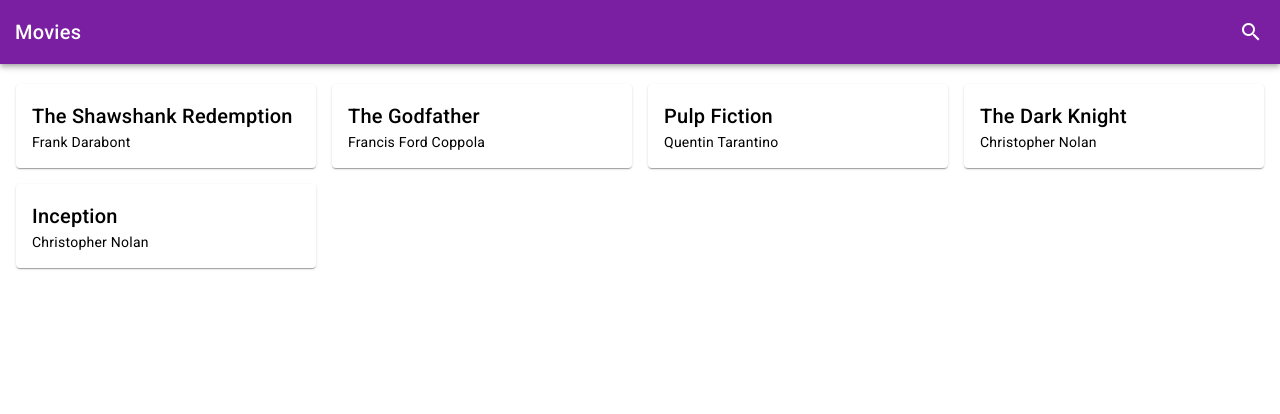
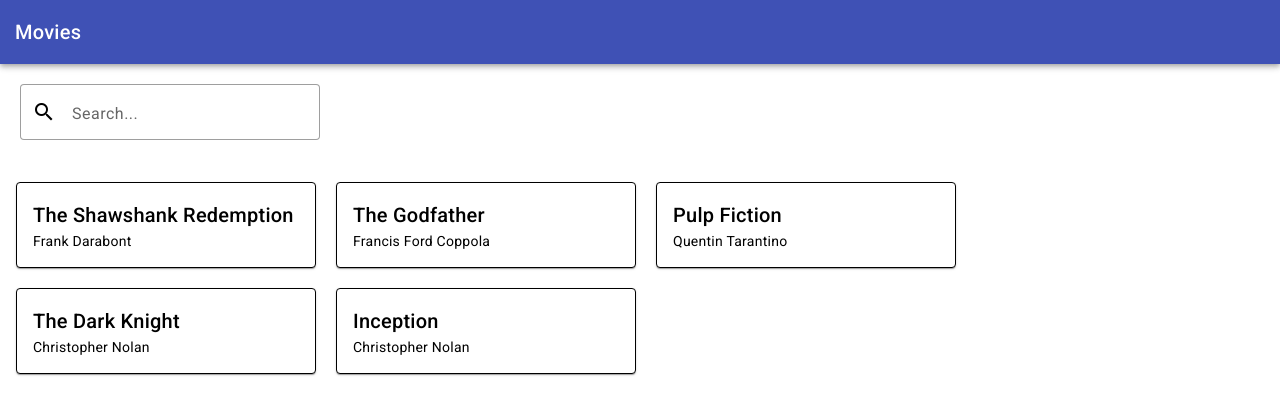
Before and after one commit to BogdanKostadinov/MoviesApp, an Angular app: page / in a window 1280 px wide. Shown: the top 414 px of the page. Built offline with nearby package versions, Linux system fonts and the light colour scheme.

Commit message:
search bar and fixing global scss style

```diff
--- a/angular.json
+++ b/angular.json
@@ -27,17 +27,12 @@
             "outputPath": "dist/movies-app",
             "index": "src/index.html",
             "browser": "src/main.ts",
-            "polyfills": [
-              "zone.js"
-            ],
+            "polyfills": ["zone.js"],
             "tsConfig": "tsconfig.app.json",
             "inlineStyleLanguage": "scss",
-            "assets": [
-              "src/favicon.ico",
-              "src/assets"
-            ],
+            "assets": ["src/favicon.ico", "src/assets"],
             "styles": [
-              "@angular/material/prebuilt-themes/purple-green.css",
+              "node_modules/@angular/material/prebuilt-themes/indigo-pink.css",
               "src/styles.scss"
             ],
             "scripts": []
@@ -87,18 +82,12 @@
         "test": {
           "builder": "@angular-devkit/build-angular:karma",
           "options": {
-            "polyfills": [
-              "zone.js",
-              "zone.js/testing"
-            ],
+            "polyfills": ["zone.js", "zone.js/testing"],
             "tsConfig": "tsconfig.spec.json",
             "inlineStyleLanguage": "scss",
-            "assets": [
-              "src/favicon.ico",
-              "src/assets"
-            ],
+            "assets": ["src/favicon.ico", "src/assets"],
             "styles": [
-              "@angular/material/prebuilt-themes/purple-green.css",
+              "node_modules/@angular/material/prebuilt-themes/indigo-pink.css",
               "src/styles.scss"
             ],
             "scripts": []
@@ -107,18 +96,13 @@
         "lint": {
           "builder": "@angular-eslint/builder:lint",
           "options": {
-            "lintFilePatterns": [
-              "src/**/*.ts",
-              "src/**/*.html"
-            ]
+            "lintFilePatterns": ["src/**/*.ts", "src/**/*.html"]
           }
         }
       }
     }
   },
   "cli": {
-    "schematicCollections": [
-      "angular-eslint"
-    ]
+    "schematicCollections": ["angular-eslint"]
   }
 }
--- a/src/app/app.component.html
+++ b/src/app/app.component.html
@@ -1,3 +1,4 @@
+<app-toolbar></app-toolbar>
 <app-movie></app-movie>
 
 <router-outlet />
--- a/src/app/movie/movie.component.html
+++ b/src/app/movie/movie.component.html
@@ -1,7 +1,20 @@
-<app-toolbar [list]="listOfMovieTitles"></app-toolbar>
+<mat-form-field class="search-bar" appearance="outline">
+  <mat-label>Search...</mat-label>
+  <mat-icon matPrefix>search</mat-icon>
+  <input matInput type="text" [(ngModel)]="searchValue" (keyup)="filterMovies()" />
+  <button
+    *ngIf="searchValue"
+    matSuffix
+    mat-icon-button
+    aria-label="Clear"
+    (click)="clearSearch()"
+  >
+    <mat-icon>close</mat-icon>
+  </button>
+</mat-form-field>
 
 <div class="movies-container">
-  <div *ngFor="let movie of movies" class="movie-card">
+  <div *ngFor="let movie of filteredMovies" class="movie-card">
     <mat-card>
       <mat-card-header>
         <mat-card-title>{{ movie.title }}</mat-card-title>
--- a/src/app/movie/movie.component.scss
+++ b/src/app/movie/movie.component.scss
@@ -1,17 +1,25 @@
 mat-card {
   background-color: white;
+  border: 1px solid black;
 }
 
 .movies-container {
-  margin-top: 20px;
   display: flex;
   flex-wrap: wrap;
-  gap: 16px;
+  gap: 20px;
   padding: 0 16px;
 }
 
 .movie-card {
   max-width: 300px;
+  min-width: 200px;
   flex: 1 1 calc(33.333% - 32px);
   box-sizing: border-box;
 }
+
+.search-bar {
+  padding: 20px;
+  min-width: 150px;
+  max-width: 300px;
+  width: 100%;
+}
--- a/src/app/movie/movie.component.ts
+++ b/src/app/movie/movie.component.ts
@@ -9,13 +9,26 @@ import { MovieService } from '../shared/services/movie.service';
 })
 export class MovieComponent implements OnInit {
   movies: Movie[] = [];
-  listOfMovieTitles: string[] = [];
+  filteredMovies: Movie[] = [];
+  searchValue = '';
   constructor(private movieService: MovieService) {}
 
   ngOnInit(): void {
-    this.movieService.getMovies().subscribe((movies) => {
-      this.movies = movies;
-    });
-    this.listOfMovieTitles = this.movies.map((movie) => movie.title);
+    this.movieService
+      .getMovies()
+      .subscribe((movies) => (this.filteredMovies = this.movies = movies));
+  }
+
+  filterMovies() {
+    this.filteredMovies = this.searchValue
+      ? this.movies.filter((movie) =>
+          movie.title.toLowerCase().includes(this.searchValue.toLowerCase()),
+        )
+      : this.movies;
+  }
+
+  clearSearch(): void {
+    this.searchValue = '';
+    this.filteredMovies = this.movies;
   }
 }
--- a/src/app/shared/components/toolbar/toolbar.component.html
+++ b/src/app/shared/components/toolbar/toolbar.component.html
@@ -1,36 +1,11 @@
 <mat-toolbar
   color="primary"
-  class="main-header mat-elevation-z4"
+  class="mat-elevation-z4"
   [class.hidden]="toggleSearch"
 >
   <mat-toolbar-row class="toolbar-row">
     <div class="toolbar-title">
       <div class="mat-title">Movies</div>
     </div>
-
-    <button mat-icon-button (click)="openSearch()">
-      <mat-icon>search</mat-icon>
-    </button>
   </mat-toolbar-row>
 </mat-toolbar>
-
-<mat-toolbar
-  class="search-block mat-elevation-z4"
-  [class.active]="toggleSearch"
->
-  <mat-toolbar-row class="toolbar-row">
-    <button class="search-icon" mat-icon-button>
-      <mat-icon>search</mat-icon>
-    </button>
-    <input
-      class="search-control"
-      type="text"
-      placeholder="Search"
-      [(ngModel)]="searchText"
-      #searchbar
-    />
-    <button mat-icon-button (click)="searchClose()">
-      <mat-icon>close</mat-icon>
-    </button>
-  </mat-toolbar-row>
-</mat-toolbar>
--- a/src/app/shared/components/toolbar/toolbar.component.scss
+++ b/src/app/shared/components/toolbar/toolbar.component.scss
@@ -1,10 +1,3 @@
-header {
-  position: fixed;
-  top: 0;
-  z-index: 1000;
-  transition: all 250ms ease-in-out;
-  z-index: 1000;
-}
 .toolbar-row {
   padding: 0 5px;
 }
@@ -12,20 +5,3 @@ header {
   padding: 0 0 0 10px;
   flex: 1;
 }
-
-.search-block {
-  width: 0%;
-  right: 0;
-  @extend header;
-  background: #fff;
-  &.active {
-    width: 100%;
-  }
-  .search-control {
-    flex: 1;
-    font-size: 1rem;
-    border: 0;
-    outline: none;
-    padding-left: 10px;
-  }
-}
```
